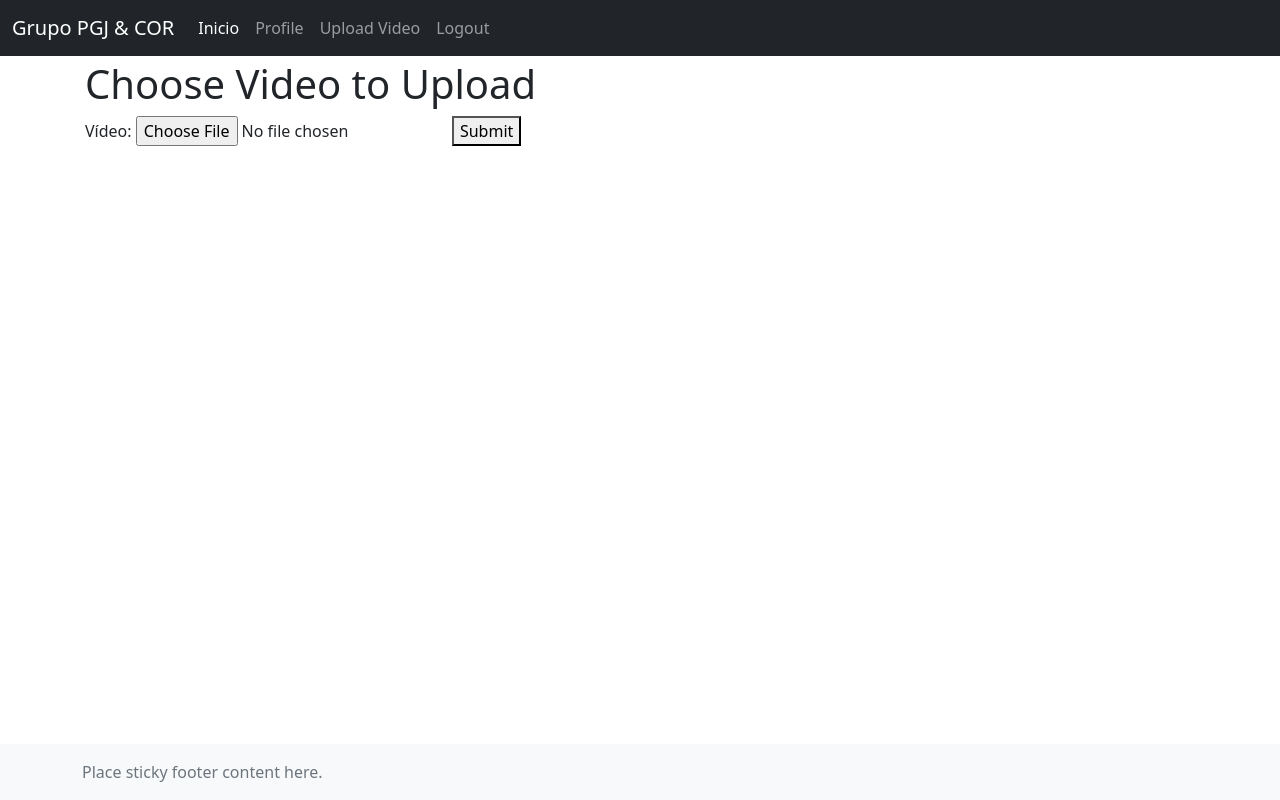
After one commit to carlos-or5/SSDD, a Flask app: page /uploadvideo in a window 1280 px wide. The commit adds this page. Run offline with Flask 2, Linux system fonts and the light colour scheme; the visitor is signed in with stand-in values (Sample User, id 1); some libraries are stand-ins or nearby versions.

Commit message:
Aniado upload video frontend

```diff
--- a/frontend/app/app.py
+++ b/frontend/app/app.py
@@ -85,6 +85,11 @@ def register():
 def profile():
     return render_template('profile.html')
 
+@app.route('/uploadvideo')
+@login_required
+def uploadvideo():
+    return render_template('uploadvideo.html')
+
 @app.route('/logout')
 @login_required
 def logout():
--- a/frontend/app/templates/base.html
+++ b/frontend/app/templates/base.html
@@ -51,6 +51,10 @@
           </li>
 
           <li class="nav-item">
+            <a class="nav-link" href="{{ url_for("uploadvideo") }}">Upload Video</a>
+          </li>
+
+          <li class="nav-item">
             <a class="nav-link" href="{{ url_for("logout") }}">Logout</a>
           </li>
           {% else %}
--- /dev/null
+++ b/frontend/app/templates/uploadvideo.html
@@ -0,0 +1,10 @@
+{% extends "base.html" %}
+
+{% block content %}
+<form method ="POST" enctype =" multipart/form-data">
+    <h1>Choose Video to Upload</h1>
+    <label for="file">Vídeo: </label>
+    <input type="file" name="file" />
+    <button type="submit">Submit</ button>
+</form>
+{% endblock %}
```
Also changed, not shown: 10 other files.
